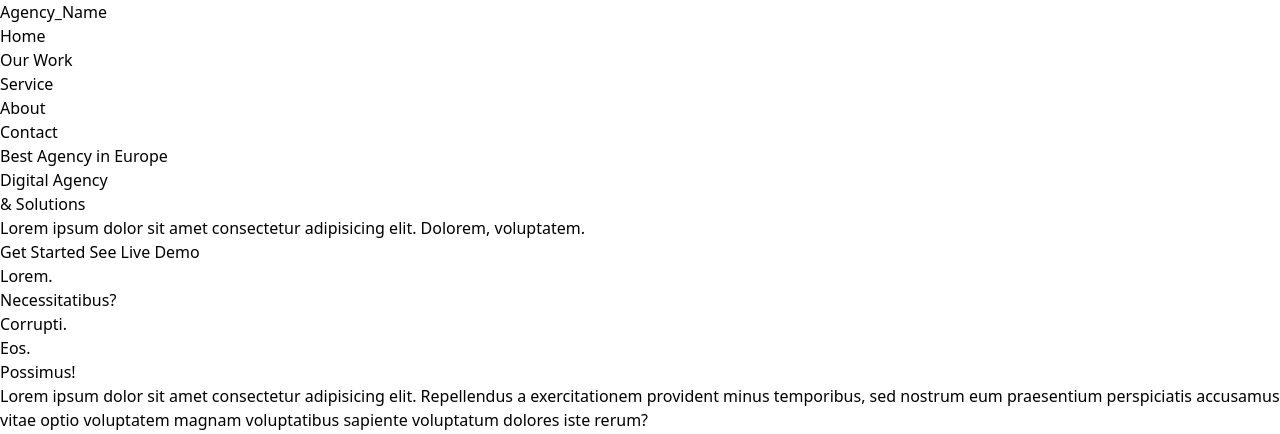
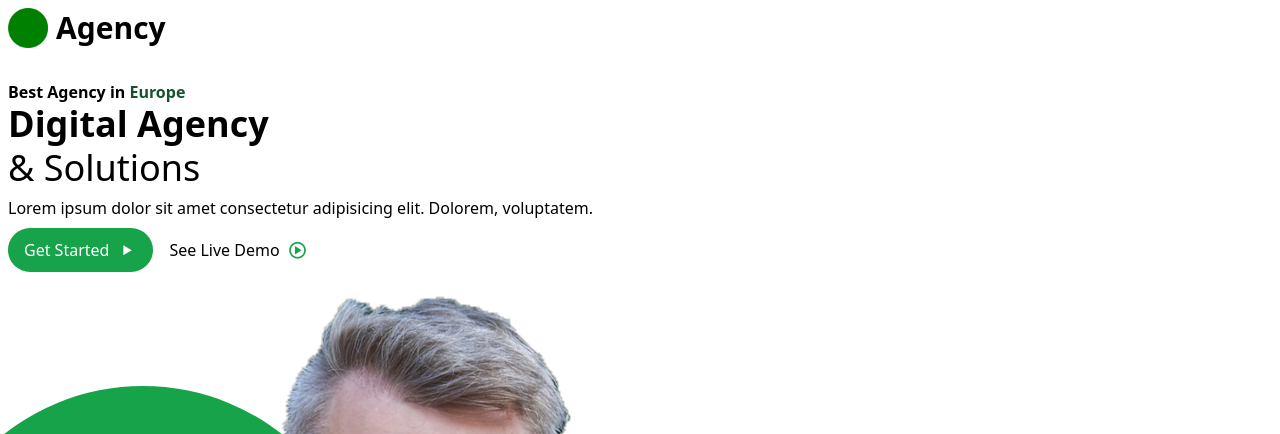
Before and after one commit to 13Groszy/digital_agency, a website: page public/index.html in a window 1280 px wide. Shown: the top 434 px of the page. Drawn offline with nearby package versions, Linux system fonts and the light colour scheme; files that its build step writes are made by us from their sources.

Commit message:
hero image finished

```diff
--- a/index.html
+++ b/public/index.html
@@ -4,59 +4,50 @@
     <meta charset="UTF-8">
     <meta http-equiv="X-UA-Compatible" content="IE=edge">
     <meta name="viewport" content="width=device-width, initial-scale=1.0">
+    <link href='https://unpkg.com/boxicons@2.1.2/css/boxicons.min.css' rel='stylesheet'>
     <link rel="stylesheet" href="/dist/output.css">
     <title>Digital_Agency</title>
 </head>
 <body>
-    <header>
-        <div>
-            <img src="" alt="">
-            <h2>Agency_Name</h2>
+    <header class="flex">
+        <div class="flex items-center m-2">
+            <img class="h-10" src="../src/green_circle.png" alt="">
+            <h2 class="text-3xl font-bold ml-2">Agency</h2>
         </div>
-        <nav>
+        <nav class="hidden absolute h-screen w-screen bg-green-300  items-center justify-center">
             <ul>
-                <li><a href="#"></a>Home</li>
-                <li><a href="#"></a>Our Work</li>
-                <li><a href="#"></a>Service</li>
-                <li><a href="#"></a>About</li>
-                <li><a href="#"></a>Contact</li>
+                <li class="m-20"><a href="#"></a>Home</li>
+                <li class="m-20"><a href="#"></a>Our Work</li>
+                <li class="m-20"><a href="#"></a>Service</li>
+                <li class="m-20"><a href="#"></a>About</li>
+                <li class="m-20"><a href="#"></a>Contact</li>
             </ul>
         </nav>
     </header>
     <main>
-        <section class="hero">
+        <section id="hero" class="mt-6 ml-2">
             <div>
-                <h3>Best Agency in <span>Europe</span></h3>
-                <h1>Digital Agency</h1>
-                <h1>& Solutions</h1>
-                <p>Lorem ipsum dolor sit amet consectetur adipisicing elit. Dolorem, voluptatem.</p>
-                <div>
-                    <button>Get Started<i></i></button>
-                    <button>See Live Demo<i></i></button>
+                <h3 class="font-bold">Best Agency in <span class="text-green-900">Europe</span></h3>
+                <h1 class="font-bold text-4xl">Digital Agency</h1>
+                <h1 class="text-4xl mt-1">& Solutions</h1>
+                <p class="mt-2">Lorem ipsum dolor sit amet consectetur adipisicing elit. Dolorem, voluptatem.</p>
+                <div class="mt-2 flex">
+                    <button class="px-4 py-2 rounded-full flex items-center bg-green-600 text-white">Get Started<i class='ml-2 text-xl bx bx-play' ></i></button>
+                    <button class="px-4 py-2 flex items-center">See Live Demo<i class='ml-2 text-xl text-green-600 bx bx-play-circle'></i></button>
                 </div>
             </div>
-            <div> <!--Hero Image BG--></div>
+            <div class="mt-6 hero_img">
+                <img  src="../src/hero.png" alt="">
+            </div>
         </section>
-        <div class="socials">
-            <div>
-                <i></i>
-                <p>Lorem.</p>
-            </div>
-            <div>
-                <i></i>
-                <p>Necessitatibus?</p>
-            </div>
-            <div>
-                <i></i>
-                <p>Corrupti.</p>
-            </div>
-            <div>
-                <i></i>
-                <p>Eos.</p>
-            </div>
-            <div>
-                <i></i>
-                <p>Possimus!</p>
+        <div id="socials" class="">
+            <div class="w-full bg-white rounded-t-3xl -translate-y-2 flex items-center justify-evenly">
+                <i class='bx bx-chevron-left text-3xl text-gray-400' ></i>
+                <div class="flex py-4 items-center justify-center ">
+                    <i class='bx bxs-leaf text-green-700 text-5xl'></i>
+                    <p class="font-bold">Lorem</p>
+                </div>
+                <i class='bx bx-chevron-right text-3xl text-gray-400' ></i>
             </div>
         </div>
         <section class="about">
--- a/public/style.css
+++ b/public/style.css
@@ -1,3 +1,15 @@
 @tailwind base;
 @tailwind components;
 @tailwind utilities;
+
+
+.hero_img:before{
+    content: '';
+    position: absolute;
+    height: 450px;
+    width: 450px;
+    background-color: rgb(22, 163, 74);
+    border-radius: 100%;
+    z-index: -1;
+    transform: translateY(20%) translateX(-20%);
+}
```
Also changed, not shown: public/app.js (added), src/green_circle.png (added), src/hero.png (added).
